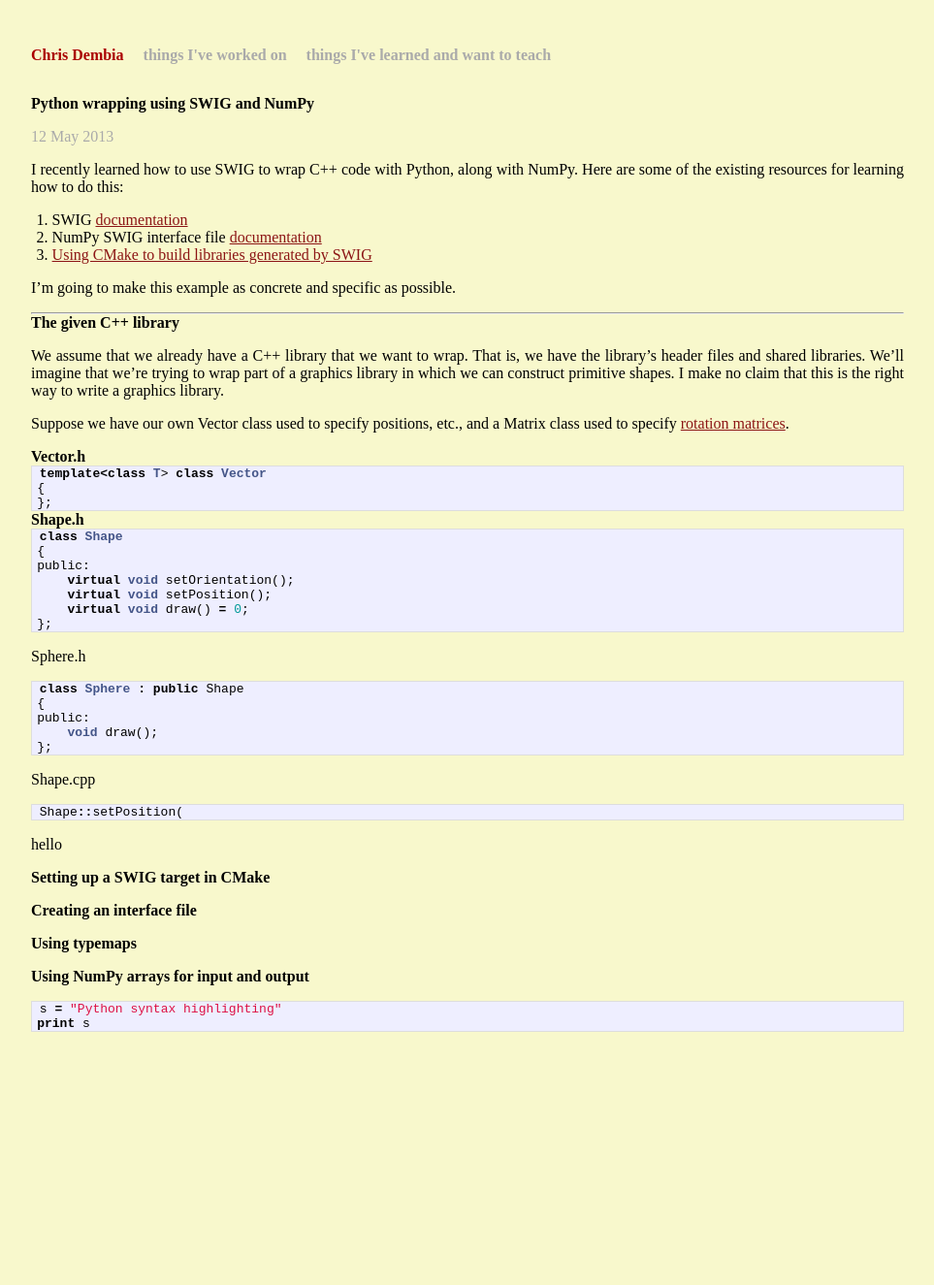
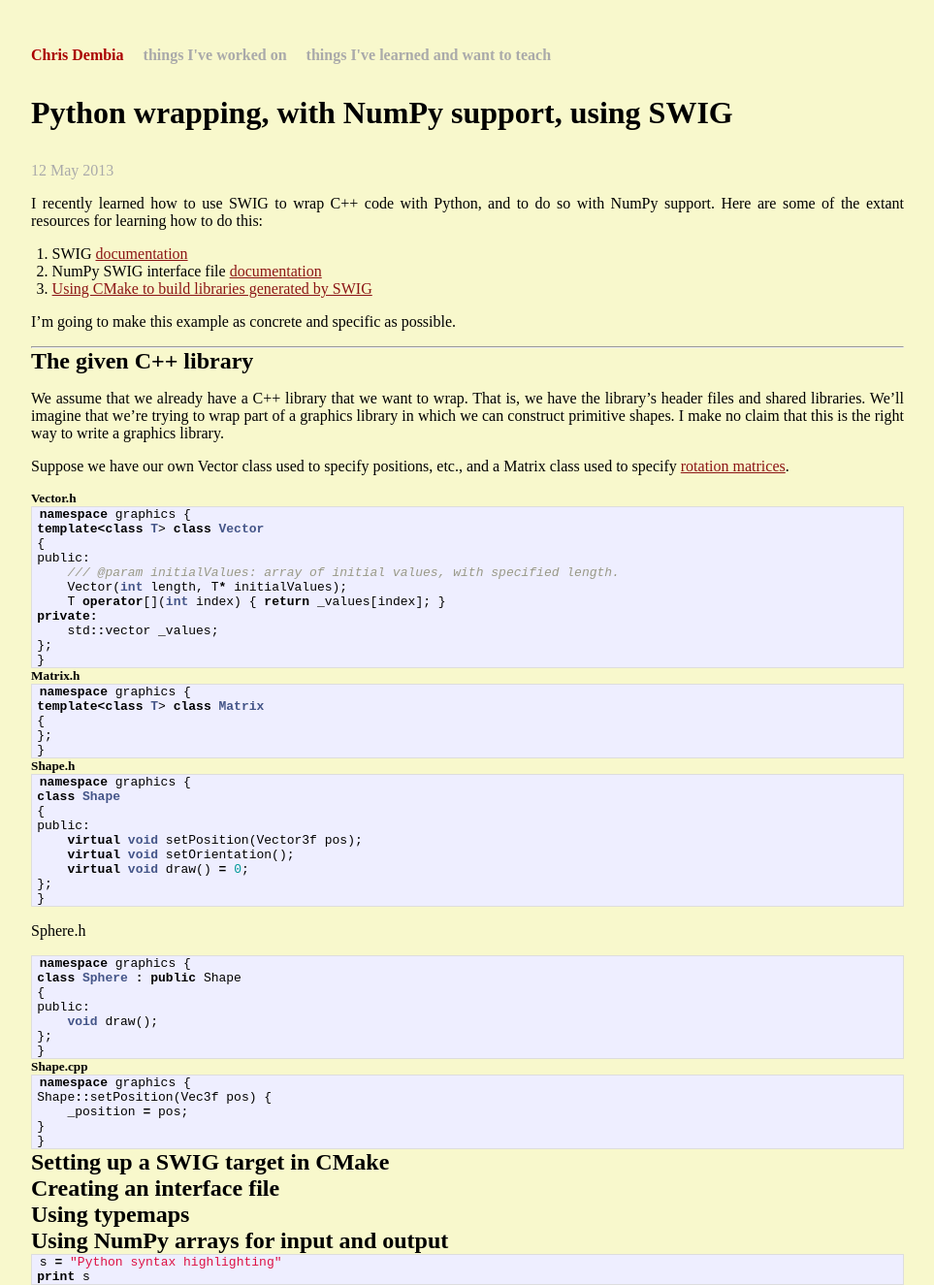
Before and after one commit to chrisdembia/chrisdembia.github.io, a Jekyll site: the page built from learnteach/_posts/2013-05-12-python-swig-numpy.markdown, in a window 1280 px wide. Shown: the whole page at 97% size, without its empty margins (158-1121 px from the left). Built offline with Jekyll 4.4.1, drawn with Linux system fonts in a browser that asks for light colours; before the commit the page ends 1064 px from its top, so only the background shows below that.

Commit message:
Setting up graphics code.

```diff
--- a/_layouts/default.html
+++ b/_layouts/default.html
@@ -18,7 +18,8 @@
         <div class="container">
           <div class="site">
             <div class="header">
-              <h1 class="title"><a href="/">{{ site.name }}</a></h1>
+                <h1 class="title" style="font-size:100%">
+                    <a href="/">{{ site.name }}</a></h1>
               <a class="extra" href="/projects">things I've worked on</a>
               <a class="extra" href="/learnteach">
                   things I've learned and want to teach</a>
--- a/_layouts/post.html
+++ b/_layouts/post.html
@@ -1,7 +1,7 @@
 ---
 layout: default
 ---
-<h2>{{ page.title }}</h2>
+<h1>{{ page.title }}</h1>
 <p class="meta">{{ page.date | date_to_string }}</p>
 
 <div id="post">
--- a/css/main.css
+++ b/css/main.css
@@ -18,8 +18,10 @@ body {
   text-align: center;
 }
 
+/*
 h1, h2, h3, h4, h5, h6 {
   font-size: 100%; }
+  */
 
 h1 { margin-bottom: 1em; }
 p { margin: 1em 0; }
--- a/index.html
+++ b/index.html
@@ -15,7 +15,7 @@ title: Chris Dembia's personal site
 
         <h3>Contact me</h3>
         <p>
-        <a href="github.com/fitze">github.com/fitze</a>
+        <a href="http://www.github.com/fitze">github.com/fitze</a>
         <br>
         chrisdembia gmail
         </p>
--- a/learnteach/_posts/2013-05-12-python-swig-numpy.markdown
+++ b/learnteach/_posts/2013-05-12-python-swig-numpy.markdown
@@ -1,10 +1,11 @@
 ---
 layout: post
-title: Python wrapping using SWIG and NumPy
+title: Python wrapping, with NumPy support, using SWIG
 ---
 
-I recently learned how to use SWIG to wrap C++ code with Python, along with
-NumPy. Here are some of the existing resources for learning how to do this:
+I recently learned how to use SWIG to wrap C++ code with Python, and to do so
+with NumPy support. Here are some of the extant resources for learning how to
+do this:
 
 1. SWIG [documentation][swig]
 2. NumPy SWIG interface file [documentation][numpyswig]
@@ -14,7 +15,7 @@ I'm going to make this example as concrete and specific as possible.
 
 ---
 
-# The given C++ library
+## The given C++ library
 
 We assume that we already have a C++ library that we want to wrap. That is, we
 have the library's header files and shared libraries. We'll imagine that we're
@@ -26,46 +27,69 @@ Matrix class used to specify [rotation matrices][rotmat].
 
 ##### Vector.h
 {% highlight c++ %}
+namespace graphics {
 template<class T> class Vector
 {
+public:
+    /// @param initialValues: array of initial values, with specified length.
+    Vector(int length, T* initialValues);
+    T operator[](int index) { return _values[index]; }
+private:
+    std::vector _values;
 };
+}
+{% endhighlight %}
+
+##### Matrix.h
+{% highlight c++ %}
+namespace graphics {
+template<class T> class Matrix
+{
+};
+}
 {% endhighlight %}
 
 ##### Shape.h
 {% highlight c++ %}
+namespace graphics {
 class Shape
 {
 public:
+    virtual void setPosition(Vector3f pos);
     virtual void setOrientation();
-    virtual void setPosition();
     virtual void draw() = 0;
 };
+}
 {% endhighlight %}
 
 Sphere.h
 {% highlight c++ %}
+namespace graphics {
 class Sphere : public Shape
 {
 public:
     void draw();
 };
+}
+{% endhighlight %}
+
+##### Shape.cpp
+{% highlight c++ %}
+namespace graphics {
+Shape::setPosition(Vec3f pos) {
+    _position = pos;
+}
+}
 {% endhighlight %}
 
 
-Shape.cpp
-{% highlight c++ %}
-Shape::setPosition(
-{% endhighlight %}
+## Setting up a SWIG target in CMake
 
-hello
+## Creating an interface file
 
-# Setting up a SWIG target in CMake
+## Using typemaps
 
-# Creating an interface file
-
-# Using typemaps
-
-# Using NumPy arrays for input and output
+## Using NumPy arrays for input and output
 
 {% highlight python %}
 s = "Python syntax highlighting"
```
